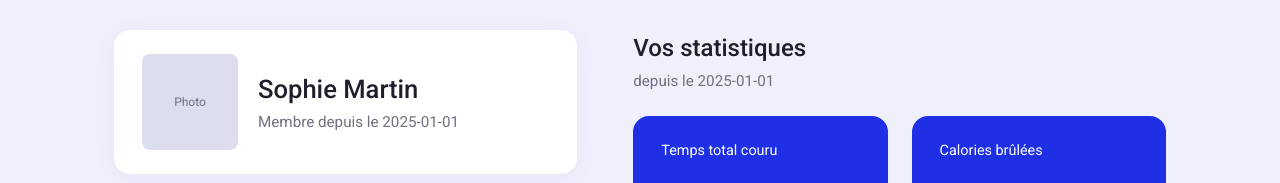
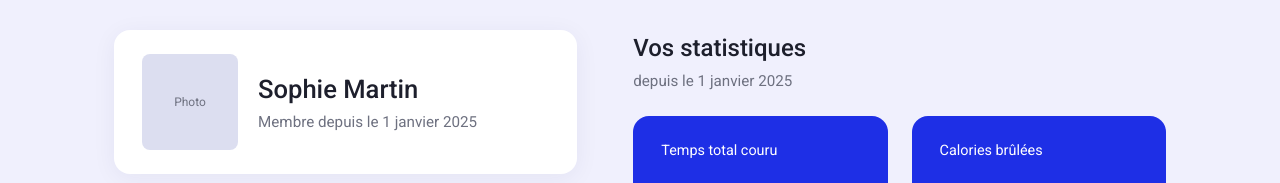
Before and after one commit to ChrisAnger59/SportSee, a React (Vite) app: page /profile in a window 1280 px wide. Shown: the part 126-309 px from the top of the page. Built offline with nearby package versions, Linux system fonts and the light colour scheme.

Commit message:
use of dynamic data on Profil page

```diff
--- a/src/components/organisms/Footer/index.jsx
+++ b/src/components/organisms/Footer/index.jsx
@@ -12,7 +12,7 @@ function Footer() {
                         Conditions générales
                     </a>
 
-                    <a className='footer__link' gref="#contact">
+                    <a className='footer__link' href="#contact">
                         Contact
                     </a>
 
--- a/src/pages/Profile/index.jsx
+++ b/src/pages/Profile/index.jsx
@@ -2,6 +2,8 @@ import SectionHeader from '../../components/molecules/SectionHeader'
 import StatCard from '../../components/molecules/StatCard'
 import ProfileCard from '../../components/organisms/ProfileCard'
 import ProfileDetails from '../../components/organisms/ProfileDetails'
+import { formatDate } from '../../utils/date'
+import { formatDuration } from '../../utils/duration'
 import { MOCK_USER_INFO } from '../../mocks/data'
 import './Profile.css'
 
@@ -20,25 +22,27 @@ function Profile() {
   ]
 
   const stats = [
-    { label: 'Temps total couru', value: statistics.totalDuration, unit: 'min' },
+    { label: 'Temps total couru', ...formatDuration(statistics.totalDuration) },
     { label: 'Calories brûlées', value: '—', unit: 'cal' },
     { label: 'Distance totale parcourue', value: statistics.totalDistance, unit: 'km' },
     { label: 'Nombre de jours de repos', value: '—', unit: 'jours' },
     { label: 'Nombre de sessions', value: statistics.totalSessions, unit: 'sessions' },
   ]
 
+  const memberSince = formatDate(profile.createdAt)
+
   return (
     <div className="profile">
       <div className="profile__identity">
         <ProfileCard
           name={`${profile.firstName} ${profile.lastName}`}
-          memberSince={profile.createdAt}
+          memberSince={memberSince}
         />
         <ProfileDetails details={details} />
       </div>
 
       <section className="profile__stats">
-        <SectionHeader title="Vos statistiques" subtitle={`depuis le ${profile.createdAt}`} />
+        <SectionHeader title="Vos statistiques" subtitle={`depuis le ${memberSince}`} />
 
         <div className="profile__stats-grid">
           {stats.map((stat) => (
--- /dev/null
+++ b/src/utils/date.js
@@ -0,0 +1,12 @@
+function parseISODate(value) {
+    const [year, month, day] = value.split('-').map(Number)
+    return new Date(year, month -1, day)
+}
+
+export function formatDate(value) {
+    return parseISODate(value).toLocaleDateString('fr-FR', {
+        day: 'numeric',
+        month: 'long',
+        year: 'numeric'
+    })
+}
--- /dev/null
+++ b/src/utils/duration.js
@@ -0,0 +1,6 @@
+export function formatDuration(minutes) {
+    const hours = Math.floor(minutes / 60)
+    const rest = minutes % 60
+
+    return {value: `${hours}h`, unit: `${rest}min`}
+}
```
